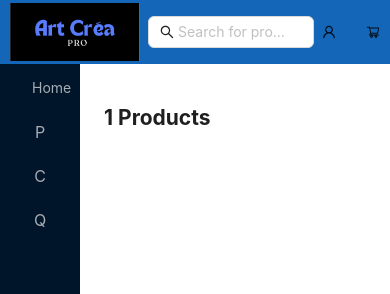
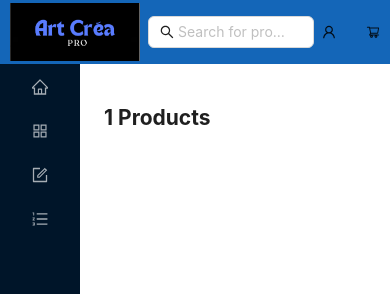
Before and after one commit to Sarrabah/RNCP_Project, a React (Create React App) app in the folder frontend/: page /category/1 in a window 390 px wide. Shown: the top 294 px of the page. Built offline with nearby package versions, Linux system fonts and the light colour scheme.

Commit message:
feat: Add icons to be more responsive

```diff
--- a/frontend/src/components/SideBar.tsx
+++ b/frontend/src/components/SideBar.tsx
@@ -1,5 +1,11 @@
 import React from 'react';
 import { Layout, Menu } from 'antd';
+import {
+  HomeOutlined,
+  FormOutlined,
+  OrderedListOutlined,
+  AppstoreOutlined,
+} from '@ant-design/icons';
 import SubMenu from 'antd/es/menu/SubMenu';
 
 const { Sider } = Layout;
@@ -7,14 +13,20 @@ const { Sider } = Layout;
 const Sidebar: React.FC = () => {
   return (
     <Sider breakpoint="lg" collapsedWidth="80" width={250}>
-      <Menu theme="dark">
-        <Menu.Item key="1">
+      <Menu theme="dark" mode="inline">
+        <Menu.Item key="1" icon={<HomeOutlined />}>
           <a href="/homepage"> Home</a>
         </Menu.Item>
-        <SubMenu key="2" title="Products by category">
+
+        <SubMenu
+          key="2"
+          icon={<AppstoreOutlined />}
+          title="Products by category"
+        >
           <Menu.Item key="2.1">
             <a href="/category/furniture">Furniture Hardware</a>
           </Menu.Item>
+
           <Menu.Item key="2.2">
             <a href="/category/bathroom">Bathroom Hardware</a>
           </Menu.Item>
@@ -25,8 +37,12 @@ const Sidebar: React.FC = () => {
             <a href="/category/floor">Floor Covering</a>
           </Menu.Item>
         </SubMenu>
-        <Menu.Item key="3">Create new quote requests</Menu.Item>
-        <Menu.Item key="4">Quote requests list</Menu.Item>
+        <Menu.Item key="3" icon={<FormOutlined />}>
+          Create new quote requests
+        </Menu.Item>
+        <Menu.Item key="4" icon={<OrderedListOutlined />}>
+          Quote requests list
+        </Menu.Item>
       </Menu>
     </Sider>
   );
```
